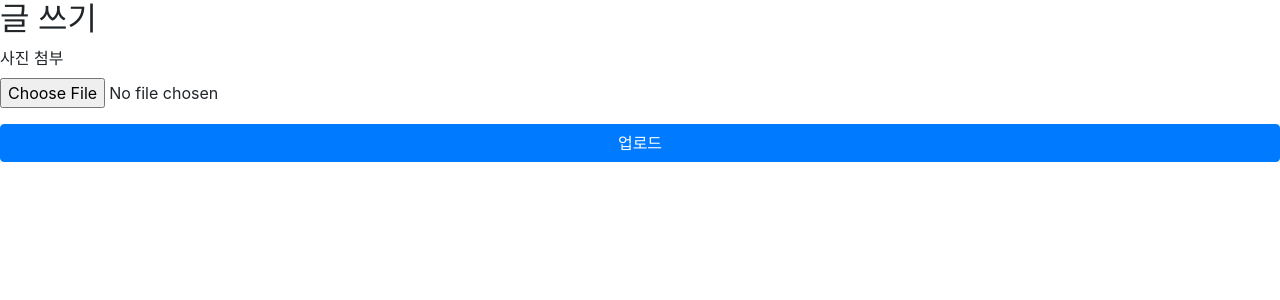
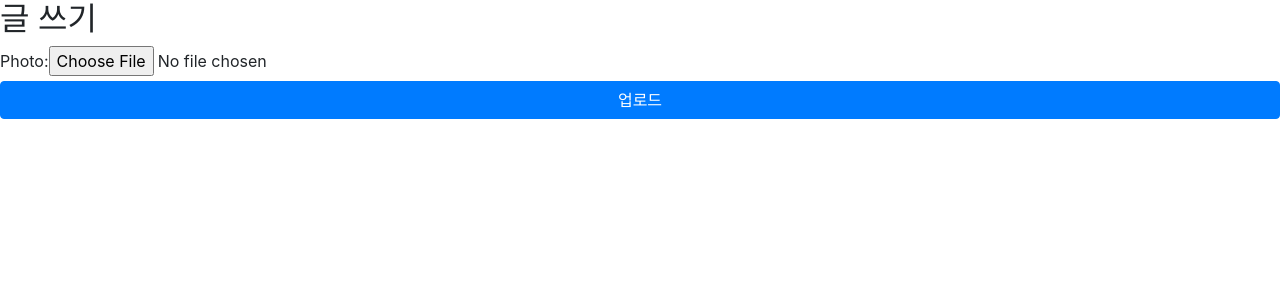
Before and after one commit to gambler1541/re-Instagram, a Django app: page /posts/create/ in a window 1280 px wide. Shown: the part 56-356 px from the top of the page. Run offline with Django 3.2, Linux system fonts and the light colour scheme; some libraries are stand-ins or nearby versions.

Commit message:
PostCreateForm으로 HTML구성

```diff
--- /dev/null
+++ b/app/posts/forms.py
@@ -0,0 +1,4 @@
+from django import forms
+
+class PostCreateForm(forms.Form):
+    photo = forms.ImageField()
--- a/app/posts/views.py
+++ b/app/posts/views.py
@@ -3,6 +3,7 @@ from django.shortcuts import render, redirect
 
 from members.models import User
 from .models import Post
+from .forms import PostCreateForm
 
 def post_list(request):
     posts = Post.objects.all()
@@ -23,11 +24,23 @@ def post_create(request):
     #3. render를 적절히 사용해서 해당 템플릿을 return
     #4. base.html의 nav부분에 '+ Add Post'텍스트를 갖는 a링크 추가
     #   {% url %] 태그를 사용해서 포스트 생성 으로 링크 걸어주기
+
     if request.method == 'POST':
-        Post.objects.create(
+        # Post.objects.create(
+        #     author=User.objects.first(),
+        #     photo = request.FILES['photo']
+        # )
+        # return redirect('posts:post_list')
+        post = Post(
             author=User.objects.first(),
-            photo = request.FILES['photo']
+            photo=request.FILES['photo'],
         )
+        post.save()
         return redirect('posts:post_list')
     else:
-        return render(request, 'posts/post_create.html')
+        # GET요청의 경우, 빈 Form인스턴스를 context에 담아서 전달
+        form = PostCreateForm()
+        context = {
+            'form' : form,
+        }
+        return render(request, 'posts/post_create.html', context)
--- a/templates/posts/post_create.html
+++ b/templates/posts/post_create.html
@@ -5,10 +5,12 @@
 </div>
     <form action="" enctype="multipart/form-data" method="POST">
     {% csrf_token %}
-        <div class="form-group">
-            <label for="id-photo">사진 첨부</label>
-            <input type="file" id="id-photo" class="form-control-file" name="photo">
-        </div>
-        <button class="btn btn-primary btn-block">업로드</button>
+    {{ form }}
+    <button class="btn btn-primary btn-block">업로드</button>
     </form>
 {% endblock %}
+
+{#<div class="form-group">#}
+{#    <label for="id-photo">사진 첨부</label>#}
+{#    <input type="file" id="id-photo" class="form-control-file" name="P">#}
+{#</div>#}
```
